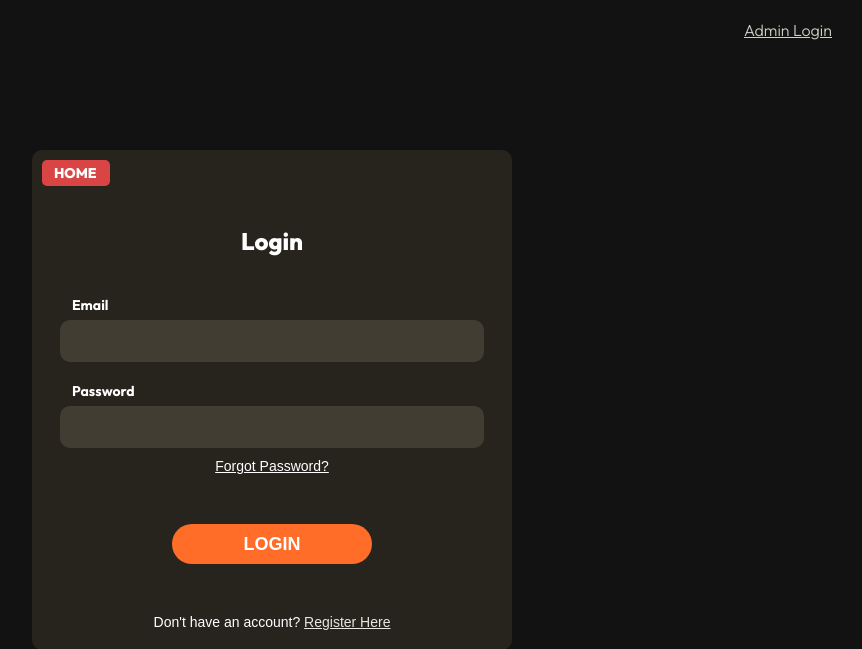
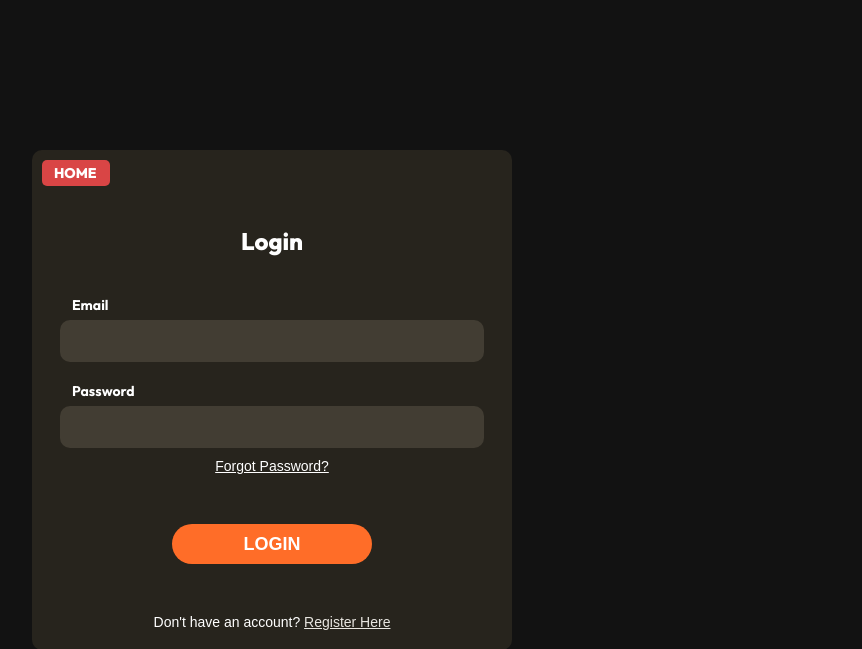
Before and after one commit to r4v1nduu/IWT-Project, a PHP site: page /login.html in a window 1280 px wide. Shown: the top 649 px of the page, without its empty margins (368-1230 px from the left). Run offline with PHP 8.4, Linux system fonts and the light colour scheme.

Commit message:
change file locations

```diff
--- a/SRC/login.css
+++ b/SRC/login.css
@@ -1,18 +1,6 @@
 @charset "UTF-8";
 
 /* Login page Styles */
-.admin {
-    margin-top: 20px;
-    display: flex;
-    width: 100%;
-    justify-content: right;
-}
-.admin a {
-    margin-right: 80px;
-    color: #D3CEC4;
-    text-decoration: underline;
-    font-family: 'OutfitL';
-}
 .loginbox {
     display: block;
     height: 500px;
--- a/index.php
+++ b/index.php
@@ -87,7 +87,7 @@
             <label for="email">Your Email &nbsp<input type="text" name="email" required></label>
 
             <button type="submit">Subscribe</button>
-            <a href="SRC/editSub.html">Edit My Subscription</a>
+            <a href="validateSub.html">Edit My Subscription</a>
         </form>
     </div>
 
--- a/login.html
+++ b/login.html
@@ -8,7 +8,6 @@
     </head>
 
     <body>
-        <div class="admin"><a href="adminlogin.html">Admin Login</a></div>
 
         <form class="loginbox" method="post" action="SRC/loginconfig.php">
 
--- a/SRC/editSub.html
+++ b/validateSub.html
@@ -4,7 +4,7 @@
     <head>
         <title>Newsletter</title>
         <title>Update Subscription</title>
-        <link rel="stylesheet" href="index.css?v=<?php echo time();?>">
+        <link rel="stylesheet" href="SRC/index.css">
         <style>
             form {
                 display: block;
@@ -51,7 +51,7 @@
     </head>
 
     <body>
-        <form method="post" action="editSub.php">
+        <form method="post" action="SRC/editSub.php">
             <p class="login1">Enter your Email to check</p>
             <label class="detail1">Email : <input name="email" type="email" required></label>
             <button class="loginbutton" type="submit">SUBMIT</button>
```
